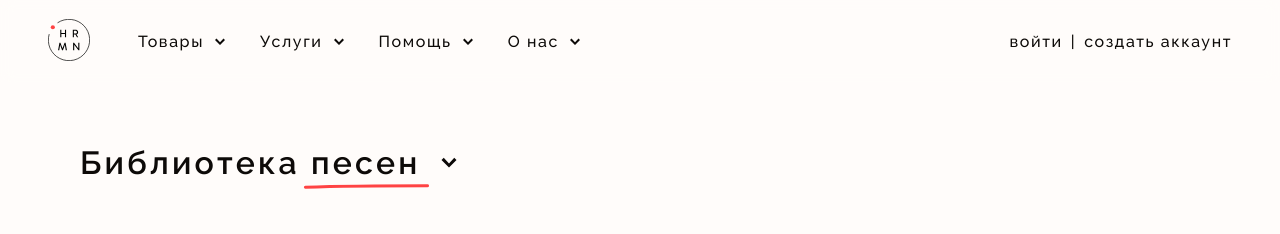
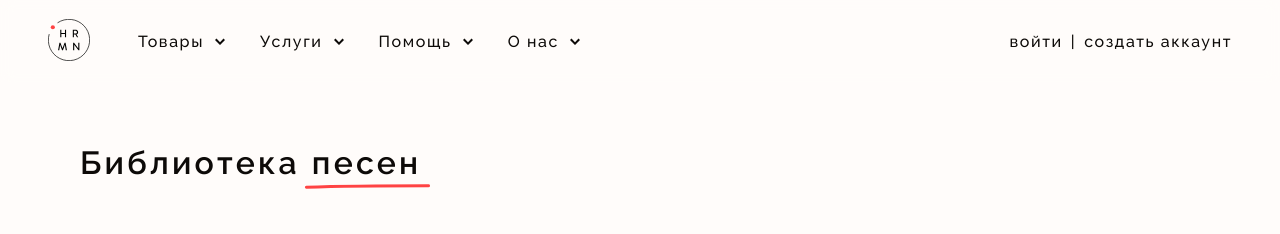
Before and after one commit to 39george/mustore, a React (Vite) app in the folder frontend/main_app/: page /products/songs in a window 1280 px wide. Shown: the top 234 px of the page. Built offline with nearby package versions, Linux system fonts and the light colour scheme; no server answers.

Commit message:
add changing pages in products

```diff
--- a/frontend/main_app/src/Pages/Home/Components/AuthorsReviews.tsx
+++ b/frontend/main_app/src/Pages/Home/Components/AuthorsReviews.tsx
@@ -35,7 +35,7 @@ const AuthorsReviews: FC = () => {
               Интуитивно понятный интерфейс и быстрые выплаты сделали мой опыт
               невероятно удобным
             </p>
-            <p className={styles.author_name}>MISHA LETNIY</p>
+            <p className={styles.author_name}>ARTUR KREMNEV</p>
           </div>
         </div>
         <div className={styles.review}>
--- a/frontend/main_app/src/Pages/Home/Components/JoinUs.module.scss
+++ b/frontend/main_app/src/Pages/Home/Components/JoinUs.module.scss
@@ -20,7 +20,7 @@
   background-color: #a9636a;
   border-radius: 0.25rem;
 
-  background-image: url("../../../assets/HomePage/join_us_photo.png");
+  // background-image: url("../../../assets/HomePage/join_us_photo.png");
   background-size: cover;
   background-repeat: no-repeat;
   background-position: center;
--- a/frontend/main_app/src/Pages/Products/Components/ContentSection.module.scss
+++ b/frontend/main_app/src/Pages/Products/Components/ContentSection.module.scss
@@ -1,4 +1,18 @@
 @import "../../../colors.scss";
+
+@keyframes pop_up_item_reveal {
+  from {
+    visibility: hidden;
+    opacity: 0;
+    transform: translateY(30px);
+  }
+  to {
+    visibility: visible;
+    opacity: 1;
+    transform: translateY(0px);
+  }
+}
+
 .products_section {
   width: 100%;
   max-width: 72.75rem;
@@ -9,7 +23,7 @@
 
 .header {
   display: flex;
-  align-items: center;
+  align-items: first baseline;
 
   margin-top: 3.75rem;
 }
@@ -18,22 +32,77 @@
   font-size: 2rem;
   font-weight: 600;
   letter-spacing: 0.2rem;
+}
 
-  span {
+.name_and_links {
+  display: flex;
+  align-items: first baseline;
+}
+
+.section_name {
   position: relative;
+
+  margin-left: 0.75rem;
+
+  font-size: 2rem;
+  font-weight: 600;
+  letter-spacing: 0.2rem;
+
   cursor: pointer;
+
   .underline {
     position: absolute;
     left: -0.5rem;
     bottom: -0.5rem;
-    }
+    cursor: default;
   }
 }
 
-.header_chevron {
-  font-size: 1.5rem;
-  margin-left: 1rem;
-  flex-shrink: 0;
+.pop_up_menu {
+  display: flex;
+  align-items: center;
+
+  margin-left: 1em;
+
+  font-size: 1.625rem;
+  font-weight: 600;
+}
+
+.pop_up_item {
+  margin-right: 1.125rem;
+  padding: 0.25rem 0.625rem;
+
+  color: rgba($color: $main_dark, $alpha: 0.3);
+  background-color: #fefefe;
+  border-radius: 0.25rem;
+  box-shadow: 0 0 1.5rem rgba($color: #000000, $alpha: 0.1);
+
+  visibility: hidden;
+  opacity: 0;
+
+  transition: color 0.2s ease-out, opacity 0.2s ease-out;
+
+  &:hover {
+    color: rgba($color: $main_dark, $alpha: 0.5);
+  }
+}
+
+.item_1 {
+  animation: pop_up_item_reveal 0.2s ease-out forwards;
+}
+
+.item_2 {
+  animation: pop_up_item_reveal 0.2s ease-out 0.1s forwards;
+}
+
+.item_3 {
+  animation: pop_up_item_reveal 0.2s ease-out 0.2s forwards;
+}
+
+.item_hidden,
+.item_hidden,
+.item_hidden {
+  animation: pop_up_item_hide 0.2s ease-out;
 }
 
 .template {
--- a/frontend/main_app/src/Pages/Products/Components/ContentSection.tsx
+++ b/frontend/main_app/src/Pages/Products/Components/ContentSection.tsx
@@ -1,37 +1,67 @@
 import styles from "./ContentSection.module.scss";
-import { GoChevronDown } from "react-icons/go";
 import underline_red from "../../../assets/svg/underline_red.svg";
 import underline_coral from "../../../assets/svg/underline_coral.svg";
 import underline_lilac from "../../../assets/svg/underline_lilac.svg";
 import underline_green from "../../../assets/svg/underline_green.svg";
-import { FC } from "react";
+import { FC, useState } from "react";
 import Carousel from "./UI/Carousel";
 import { carousel_items } from "./UI/content_dummies";
 import MainContentProducts from "./MainContentProducts";
+import { NavLink } from "react-router-dom";
 
 interface ContentSectionProps {
   section_type: "beats" | "covers" | "songs" | "texts";
 }
 
-interface SectionTypeProps {
+interface SectionProps {
   section_name: string;
   underline: string;
 }
 
+interface PopUpItem {
+  name: string;
+  link: string;
+}
+
 const ContentSection: FC<ContentSectionProps> = ({ section_type }) => {
-  let section_props: SectionTypeProps = {
+  const [links_class_names, set_links_class_names] = useState({
+    link_1: `${styles.pop_up_item}`,
+    link_2: `${styles.pop_up_item}`,
+    link_3: `${styles.pop_up_item}`,
+  });
+
+  let section_props: SectionProps = {
     section_name: section_type,
     underline: underline_red,
   };
+
+  let pop_up_items: PopUpItem[] = [
+    { name: "песен", link: "../songs" },
+    { name: "битов", link: "../beats" },
+    { name: "обложек", link: "../covers" },
+    { name: "текстов", link: "../texts" },
+  ];
 
   switch (section_type) {
     case "beats":
       section_props.section_name = "битов";
       section_props.underline = underline_coral;
+      pop_up_items = [
+        pop_up_items[1],
+        pop_up_items[2],
+        pop_up_items[3],
+        pop_up_items[0],
+      ];
       break;
     case "covers":
       section_props.section_name = "обложек";
       section_props.underline = underline_lilac;
+      pop_up_items = [
+        pop_up_items[2],
+        pop_up_items[3],
+        pop_up_items[0],
+        pop_up_items[1],
+      ];
       break;
     case "songs":
       section_props.section_name = "песен";
@@ -39,24 +69,71 @@ const ContentSection: FC<ContentSectionProps> = ({ section_type }) => {
     case "texts":
       section_props.section_name = "текстов";
       section_props.underline = underline_green;
+      pop_up_items = [
+        pop_up_items[3],
+        pop_up_items[0],
+        pop_up_items[1],
+        pop_up_items[2],
+      ];
       break;
   }
+
+  const handle_mouse_enter = () => {
+    set_links_class_names({
+      link_1: `${styles.pop_up_item} ${styles.item_1}`,
+      link_2: `${styles.pop_up_item} ${styles.item_2}`,
+      link_3: `${styles.pop_up_item} ${styles.item_3}`,
+    });
+  };
+
+  const handle_mouse_leave = () => {
+    set_links_class_names({
+      link_1: `${styles.pop_up_item} ${styles.item_hidden}`,
+      link_2: `${styles.pop_up_item} ${styles.item_hidden}`,
+      link_3: `${styles.pop_up_item} ${styles.item_hidden}`,
+    });
+  };
 
   return (
     <section className={styles.products_section}>
       <div className={styles.header}>
-        <h1 className={styles.h1}>
-          Библиотека{" "}
-          <span>
+        <h1 className={styles.h1}>Библиотека</h1>
+        <div
+          className={styles.name_and_links}
+          onMouseLeave={handle_mouse_leave}
+        >
+          <div
+            className={styles.section_name}
+            onMouseEnter={handle_mouse_enter}
+          >
             {section_props.section_name}
             <img
               src={section_props.underline}
               alt="underline"
               className={styles.underline}
             />
-          </span>
-        </h1>
-        <GoChevronDown className={styles.header_chevron} />
+          </div>
+          <div className={styles.pop_up_menu}>
+            <NavLink
+              to={pop_up_items[1].link}
+              className={links_class_names.link_1}
+            >
+              {pop_up_items[1].name}
+            </NavLink>
+            <NavLink
+              to={pop_up_items[2].link}
+              className={links_class_names.link_2}
+            >
+              {pop_up_items[2].name}
+            </NavLink>
+            <NavLink
+              to={pop_up_items[3].link}
+              className={links_class_names.link_3}
+            >
+              {pop_up_items[3].name}
+            </NavLink>
+          </div>
+        </div>
       </div>
       {section_type !== "songs" ? (
         <div className={styles.template}>
```
Also changed, not shown: frontend/main_app/src/assets/HomePage/author_2.png, frontend/main_app/src/assets/HomePage/join_us_photo.png. Lines whose indentation alone changed are shown as unchanged.
